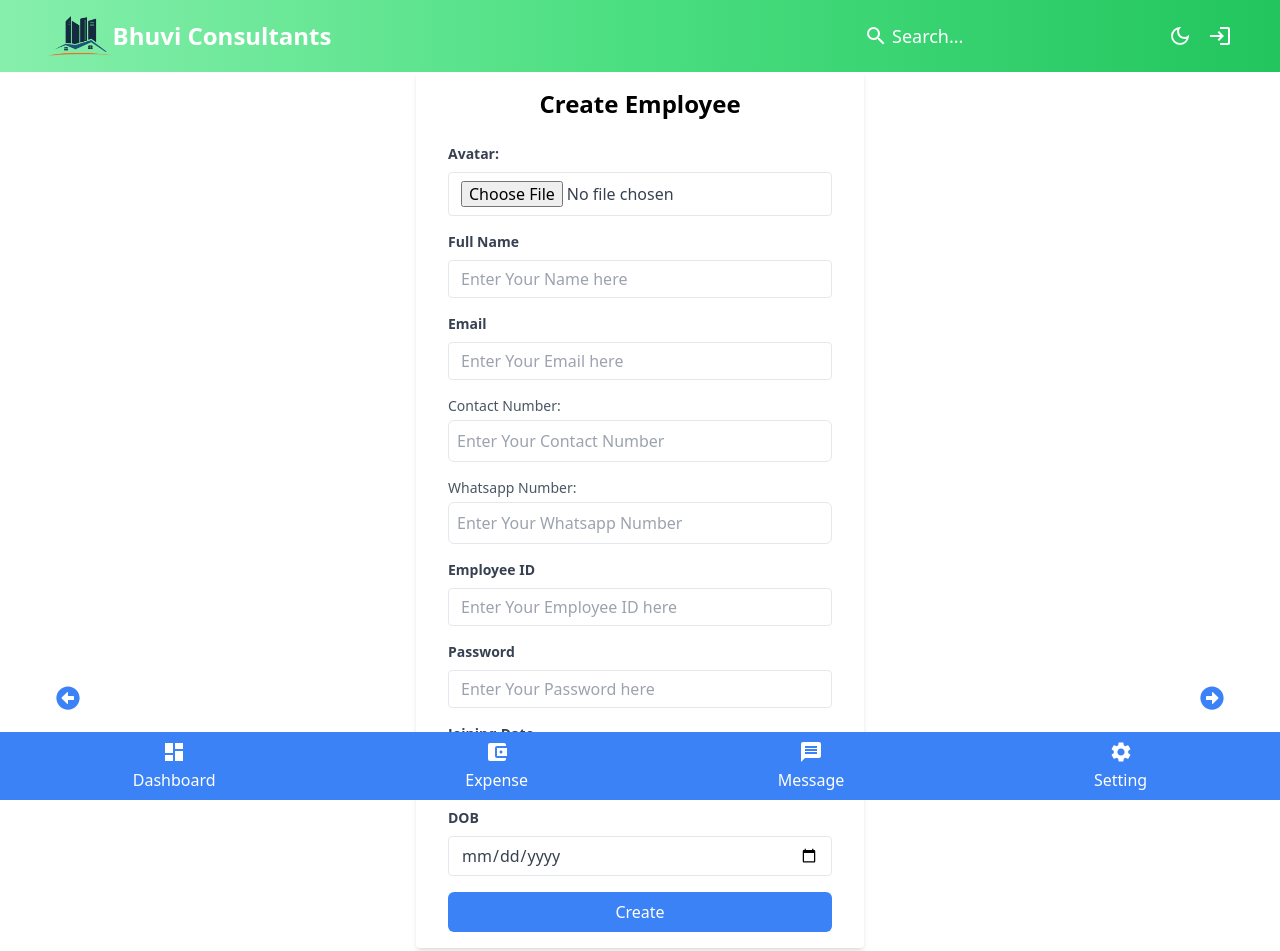
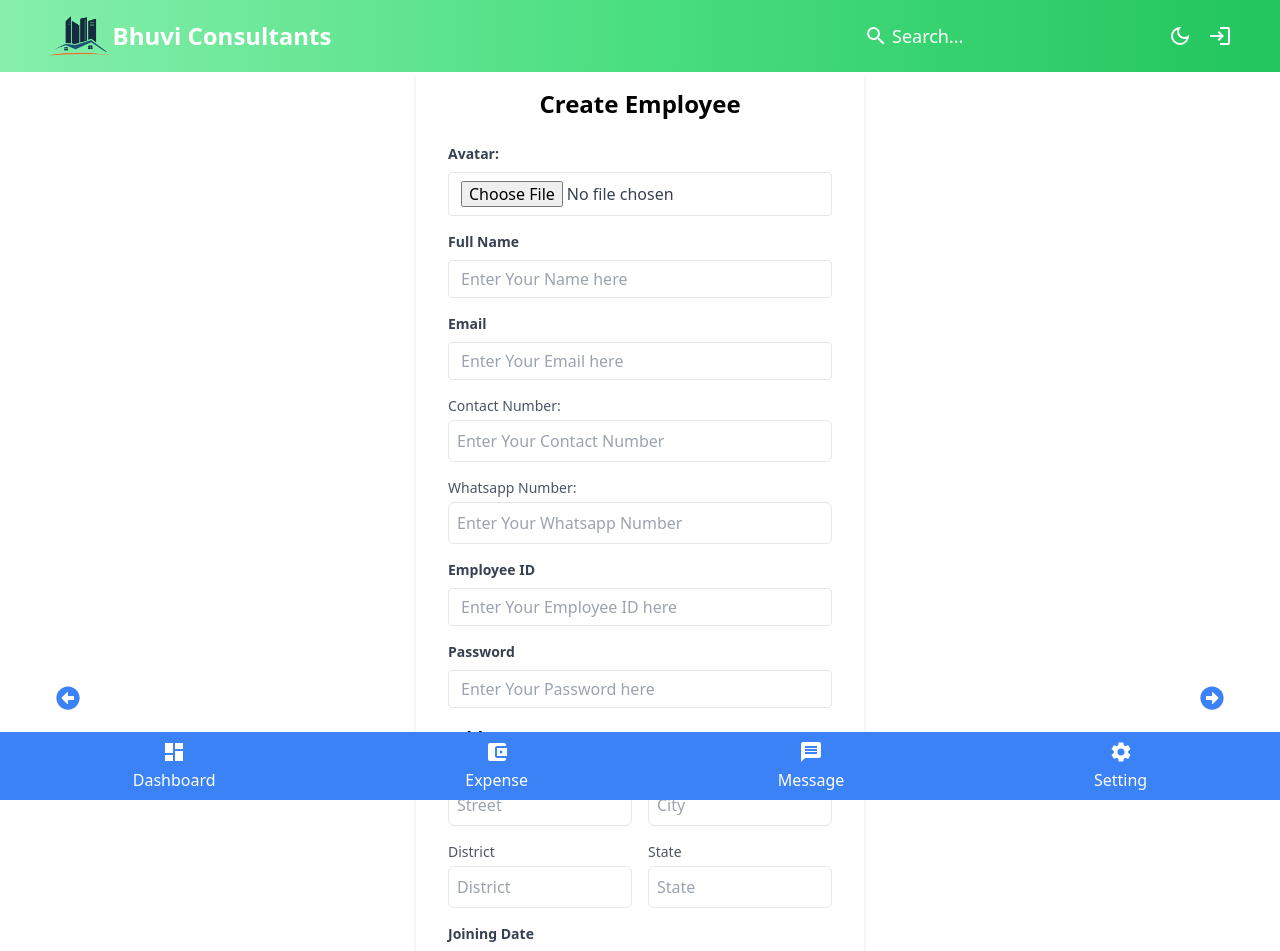
Before and after one commit to rshubham-dev/Bhuvi-Manager, a React (Create React App) app: page /employee in a window 1280 px wide. Shown: the top 951 px of the page. Built offline with nearby package versions, Linux system fonts and the light colour scheme.

Commit message:
test 1.2

```diff
--- a/src/components/CreateContractor.js
+++ b/src/components/CreateContractor.js
@@ -188,6 +188,7 @@ const CreateContractor = () => {
             </div>
           </div>
         </div>
+
         <div className="mb-4">
           <h4 className="text-lg font-semibold mb-2">Documents</h4>
           <div className="grid grid-cols-2 gap-4">
@@ -235,6 +236,7 @@ const CreateContractor = () => {
             </div>
           </div>
         </div>
+
         <button
           type="submit"
           className="bg-blue-500 text-white py-2 px-4 rounded hover:bg-blue-600 focus:outline-none focus:shadow-outline-blue active:bg-blue-800"
--- a/src/components/CreateEmployee.js
+++ b/src/components/CreateEmployee.js
@@ -16,14 +16,13 @@ const CreateEmployee = () => {
         avatar: "",
         joinDate: "",
         birthdate: "",
+        address: {
+            street: "",
+            city: "",
+            district: "",
+            state: "",
+        },
     });
-    // address: {
-    //     street: "",
-    //     city: "",
-    //     district: "",
-    //     state: "",
-    //     pincode: "",
-    // },
     // addhar: "",
     // pan: "",
     // cv: "",
@@ -43,7 +42,18 @@ const CreateEmployee = () => {
 
     const inputData = (data) => {
         const { name, value } = data.target;
+        if (name.startsWith('address.')) {
+            const addressField = name.split('.')[1];
+            setEmployee((prevEmployee) => ({
+                ...prevEmployee,
+                address: {
+                    ...prevEmployee.address,
+                    [addressField]: value,
+                },
+            }));
+        } else {
             setEmployee((prevEmployee) => ({ ...prevEmployee, [name]: value }));
+        }
     }
 
     const formSubmit = async (e) => {
@@ -184,73 +194,69 @@ const CreateEmployee = () => {
                     </div>
 
 
-                    {/* <div className='mb-4'>
-                        <h4 className='mb-2'>Address</h4>
-                        <div className='mb-4'>
-                            <label htmlFor="street"
-                            className='block text-gray-700 text-sm font-bold mb-2'>Street:</label>
+                    {/* Address */}
+                    <div className="mb-4">
+                        <h4 className="text-lg font-semibold mb-2">Address</h4>
+                        <div className="grid grid-cols-2 gap-4">
+                            <div>
+                                <label htmlFor="street" className="block text-sm font-medium text-gray-600">
+                                    Street
+                                </label>
                                 <input
                                     type="text"
-                                id="street"
-                                name="street"
-                                placeholder='Enter Street here'
-                                className='appearance-none border rounded w-full py-2 px-3 text-gray-700 leading-tight focus:outline-none focus:shadow-outline'
-                                value={location.street}
+                                    id="address.street"
+                                    name="address.street"
+                                    placeholder="Street"
+                                    value={employee.address.street}
                                     onChange={inputData}
+                                    className="mt-1 p-2 w-full border rounded-md focus:outline-none focus:border-blue-500"
                                 />
                             </div>
-                        <div className='mb-4'>
-                            <label htmlFor="city"
-                             className='block text-gray-700 text-sm font-bold mb-2'>City:</label>
+                            <div>
+                                <label htmlFor="city" className="block text-sm font-medium text-gray-600">
+                                    City
+                                </label>
                                 <input
                                     type="text"
-                                id="city"
-                                name="city"
-                                placeholder='Enter Your City here'
-                                className='appearance-none border rounded w-full py-2 px-3 text-gray-700 leading-tight focus:outline-none focus:shadow-outline'
-                                value={location.city}
+                                    id="address.city"
+                                    name="address.city"
+                                    value={employee.address.city}
+                                    placeholder="City"
                                     onChange={inputData}
+                                    className="mt-1 p-2 w-full border rounded-md focus:outline-none focus:border-blue-500"
                                 />
                             </div>
-                        <div className='mb-4'>
-                            <label htmlFor="district"
-                            className='block text-gray-700 text-sm font-bold mb-2'>District:</label>
+                            <div>
+                                <label htmlFor="district" className="block text-sm font-medium text-gray-600">
+                                    District
+                                </label>
                                 <input
                                     type="text"
-                                id="district"
-                                name="district"
-                                className='appearance-none border rounded w-full py-2 px-3 text-gray-700 leading-tight focus:outline-none focus:shadow-outline'
-                                placeholder='Enter District here'
-                                value={location.district}
+                                    id="address.district"
+                                    name="address.district"
+                                    value={employee.address.district}
+                                    placeholder="District"
                                     onChange={inputData}
+                                    className="mt-1 p-2 w-full border rounded-md focus:outline-none focus:border-blue-500"
                                 />
                             </div>
-                        <div className='mb-4'>
-                            <label htmlFor="state"
-                            className='block text-gray-700 text-sm font-bold mb-2'>State:</label>
+                            <div>
+                                <label htmlFor="state" className="block text-sm font-medium text-gray-600">
+                                    State
+                                </label>
                                 <input
                                     type="text"
-                                id="state"
-                                name="state"
-                                className='appearance-none border rounded w-full py-2 px-3 text-gray-700 leading-tight focus:outline-none focus:shadow-outline'
-                                placeholder='Enter Your State here'
-                                value={location.state}
+                                    id="address.state"
+                                    name="address.state"
+                                    value={employee.address.state}
+                                    placeholder="State"
                                     onChange={inputData}
+                                    className="mt-1 p-2 w-full border rounded-md focus:outline-none focus:border-blue-500"
                                 />
                             </div>
-                        <div className='mb-4'>
-                            <label htmlFor="pincode" className='block text-gray-700 text-sm font-bold mb-2'>Pincode:</label>
-                            <input
-                                type="number"
-                                id="pincode"
-                                name="pincode"
-                                className='appearance-none border rounded w-full py-2 px-3 text-gray-700 leading-tight focus:outline-none focus:shadow-outline'
-                                placeholder='Enter Pin code here'
-                                value={location.pincode}
-                                onChange={inputData}
-                            />
                         </div>
-                    </div> */}
+                    </div>
+
                     {/* <div className='mb-4'>
                         <h4 className='mb-2'>Document Name</h4>
                         <div className='mb-4'>
--- a/src/screen/SiteScreen.js
+++ b/src/screen/SiteScreen.js
@@ -1,7 +1,8 @@
 import React, { useEffect, useState } from 'react';
 import axios from 'axios';
-import { Link, useLocation } from 'react-router-dom';
+import { Link, useLocation, useNavigate } from 'react-router-dom';
 import './screen.css';
+import { GrEdit } from "react-icons/gr";
 
 axios.defaults.baseURL = 'https://bhuvi-management-server.onrender.com';
 axios.defaults.withCredentials = true;
@@ -9,6 +10,7 @@ axios.defaults.withCredentials = true;
 const SiteScreen = () => {
   const [site, setSiteData] = useState({});
   const location = useLocation();
+  const navigate = useNavigate();
 
   useEffect(() => {
     const siteId = new URLSearchParams(location.search).get('siteId');
@@ -16,6 +18,10 @@ const SiteScreen = () => {
       fetchSiteDetails(siteId);
     }
   }, [location.search]);
+
+  const handleAdd = () => {
+    navigate('/create-site');
+  };
 
   const fetchSiteDetails = async (siteId) => {
     try {
@@ -35,7 +41,7 @@ const SiteScreen = () => {
 
         <div className="card ">
           <details className="info rounded-lg bg-white overflow-hidden shadow-lg p-3">
-              <summary className='text-xl font-large text-color-title cursor-pointer' style={{ padding: '1rem' }}>
+            <summary className='flex justify-between flex-row text-xl font-large text-color-title cursor-pointer' style={{ padding: '1rem' }}>
               Site Info
             </summary>
 
@@ -74,13 +80,35 @@ const SiteScreen = () => {
               <dd className='text-color-title mx-5 my-1.5'>{site.supervisor?.name}</dd>
             </div>
 
+            <div className='flex justify-between flex-row my-1.5'>
+              <dt className='font-medium text-color-title mx-5 my-1.5'>Address</dt>
+              <dd className='text-color-title mx-5 my-1.5'>`${site.address?.street},` `${site.address?.city},` `${site.address?.district},` `${site.address?.state}`</dd>
+            </div>
+
           </details>
         </div>
 
         <div className="card ">
           <details className="info rounded-lg bg-white overflow-hidden shadow-lg p-3">
-              <summary className='text-xl font-large text-color-title cursor-pointer' style={{ padding: '1rem' }}>
+            <summary className='flex justify-between flex-row text-xl font-large text-color-title cursor-pointer' style={{ padding: '1rem' }}>
               Agreement
+            </summary>
+            <div className='flex justify-between flex-row my-1.5'>
+              <dt className='font-medium text-color-title mx-5 my-1.5'>{site.agreement}</dt>
+              <dd className='text-color-title mx-5 my-1.5'>
+                <Link>Download</Link>
+              </dd>
+            </div>
+          </details>
+        </div>
+
+        <div className="card ">
+          <details className="info rounded-lg bg-white overflow-hidden shadow-lg p-3">
+            <summary className='flex justify-between flex-row text-xl font-large text-color-title cursor-pointer' style={{ padding: '1rem' }}>
+              Payment Schedules
+              <button onClick={handleAdd} className="bg-green-500 rounded-lg text-white shadow self-end">
+              Add site
+            </button>
             </summary>
             <div className='flex justify-between flex-row my-1.5'>
               <dt className='font-medium text-color-title mx-5 my-1.5'></dt>
@@ -91,8 +119,11 @@ const SiteScreen = () => {
 
         <div className="card ">
           <details className="info rounded-lg bg-white overflow-hidden shadow-lg p-3">
-              <summary className='text-xl font-large text-color-title cursor-pointer' style={{ padding: '1rem' }}>
-              Payment Schedules
+            <summary className='flex justify-between flex-row text-xl font-large text-color-title cursor-pointer' style={{ padding: '1rem' }}>
+              Project Schedules
+              <button onClick={handleAdd} className="bg-green-500 rounded-lg text-white shadow self-end">
+              Add site
+            </button>
             </summary>
             <div className='flex justify-between flex-row my-1.5'>
               <dt className='font-medium text-color-title mx-5 my-1.5'></dt>
@@ -103,8 +134,11 @@ const SiteScreen = () => {
 
         <div className="card ">
           <details className="info rounded-lg bg-white overflow-hidden shadow-lg p-3">
-              <summary className='text-xl font-large text-color-title cursor-pointer' style={{ padding: '1rem' }}>
-              Project Schedules
+            <summary className='flex justify-between flex-row text-xl font-large text-color-title cursor-pointer' style={{ padding: '1rem' }}>
+              Quality Check Schedule
+              <button onClick={handleAdd} className="bg-green-500 rounded-lg text-white shadow self-end">
+              Add site
+            </button>
             </summary>
             <div className='flex justify-between flex-row my-1.5'>
               <dt className='font-medium text-color-title mx-5 my-1.5'></dt>
@@ -115,8 +149,11 @@ const SiteScreen = () => {
 
         <div className="card ">
           <details className="info rounded-lg bg-white overflow-hidden shadow-lg p-3">
-              <summary className='text-xl font-large text-color-title cursor-pointer' style={{ padding: '1rem' }}>
-              Quality Check Schedule
+            <summary className='flex justify-between flex-row text-xl font-large text-color-title cursor-pointer' style={{ padding: '1rem' }}>
+              Work Order
+              <button onClick={handleAdd} className="bg-green-500 rounded-lg text-white shadow self-end">
+              Add site
+            </button>
             </summary>
             <div className='flex justify-between flex-row my-1.5'>
               <dt className='font-medium text-color-title mx-5 my-1.5'></dt>
@@ -127,8 +164,11 @@ const SiteScreen = () => {
 
         <div className="card ">
           <details className="info rounded-lg bg-white overflow-hidden shadow-lg p-3">
-              <summary className='text-xl font-large text-color-title cursor-pointer' style={{ padding: '1rem' }}>
-              Work Order
+            <summary className='flex justify-between flex-row text-xl font-large text-color-title cursor-pointer' style={{ padding: '1rem' }}>
+              Bills
+              <button onClick={handleAdd} className="bg-green-500 rounded-lg text-white shadow self-end">
+              Add site
+            </button>
             </summary>
             <div className='flex justify-between flex-row my-1.5'>
               <dt className='font-medium text-color-title mx-5 my-1.5'></dt>
@@ -139,8 +179,11 @@ const SiteScreen = () => {
 
         <div className="card ">
           <details className="info rounded-lg bg-white overflow-hidden shadow-lg p-3">
-              <summary className='text-xl font-large text-color-title cursor-pointer' style={{ padding: '1rem' }}>
-              Bills
+            <summary className='flex justify-between flex-row text-xl font-large text-color-title cursor-pointer' style={{ padding: '1rem' }}>
+              Purchase Order
+              <button onClick={handleAdd} className="bg-green-500 rounded-lg text-white shadow self-end">
+              Add site
+            </button>
             </summary>
             <div className='flex justify-between flex-row my-1.5'>
               <dt className='font-medium text-color-title mx-5 my-1.5'></dt>
@@ -151,20 +194,11 @@ const SiteScreen = () => {
 
         <div className="card ">
           <details className="info rounded-lg bg-white overflow-hidden shadow-lg p-3">
-              <summary className='text-xl font-large text-color-title cursor-pointer' style={{ padding: '1rem' }}>
-                Purchase Order
-              </summary>
-              <div className='flex justify-between flex-row my-1.5'>
-                <dt className='font-medium text-color-title mx-5 my-1.5'></dt>
-                <dd className='text-color-title mx-5 my-1.5'></dd>
-              </div>
-            </details>
-          </div>
-
-          <div className="card ">
-            <details className="info rounded-lg bg-white overflow-hidden shadow-lg p-3">
-              <summary className='text-xl font-large text-color-title cursor-pointer' style={{ padding: '1rem' }}>
+            <summary className='flex justify-between flex-row text-xl font-large text-color-title cursor-pointer' style={{ padding: '1rem' }}>
               Extra Work
+              <button onClick={handleAdd} className="bg-green-500 rounded-lg text-white shadow self-end">
+              Add site
+            </button>
             </summary>
             <div className='flex justify-between flex-row my-1.5'>
               <dt className='font-medium text-color-title mx-5 my-1.5'></dt>
```
Also changed, not shown: src/components/CreateSite.js (+5 -3 lines), src/pages/All.js (+4 -3 lines). Lines whose indentation alone changed are shown as unchanged.
